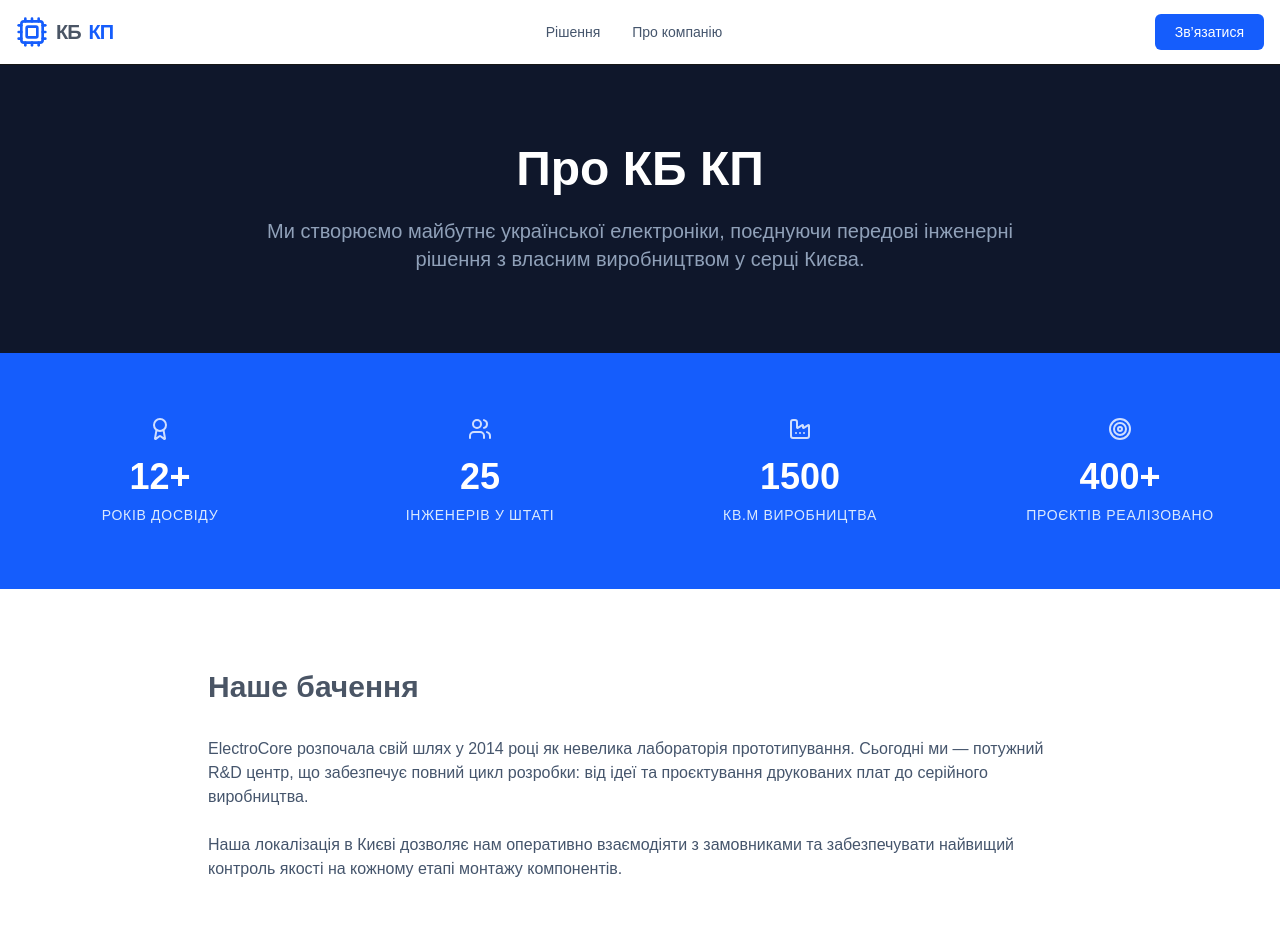
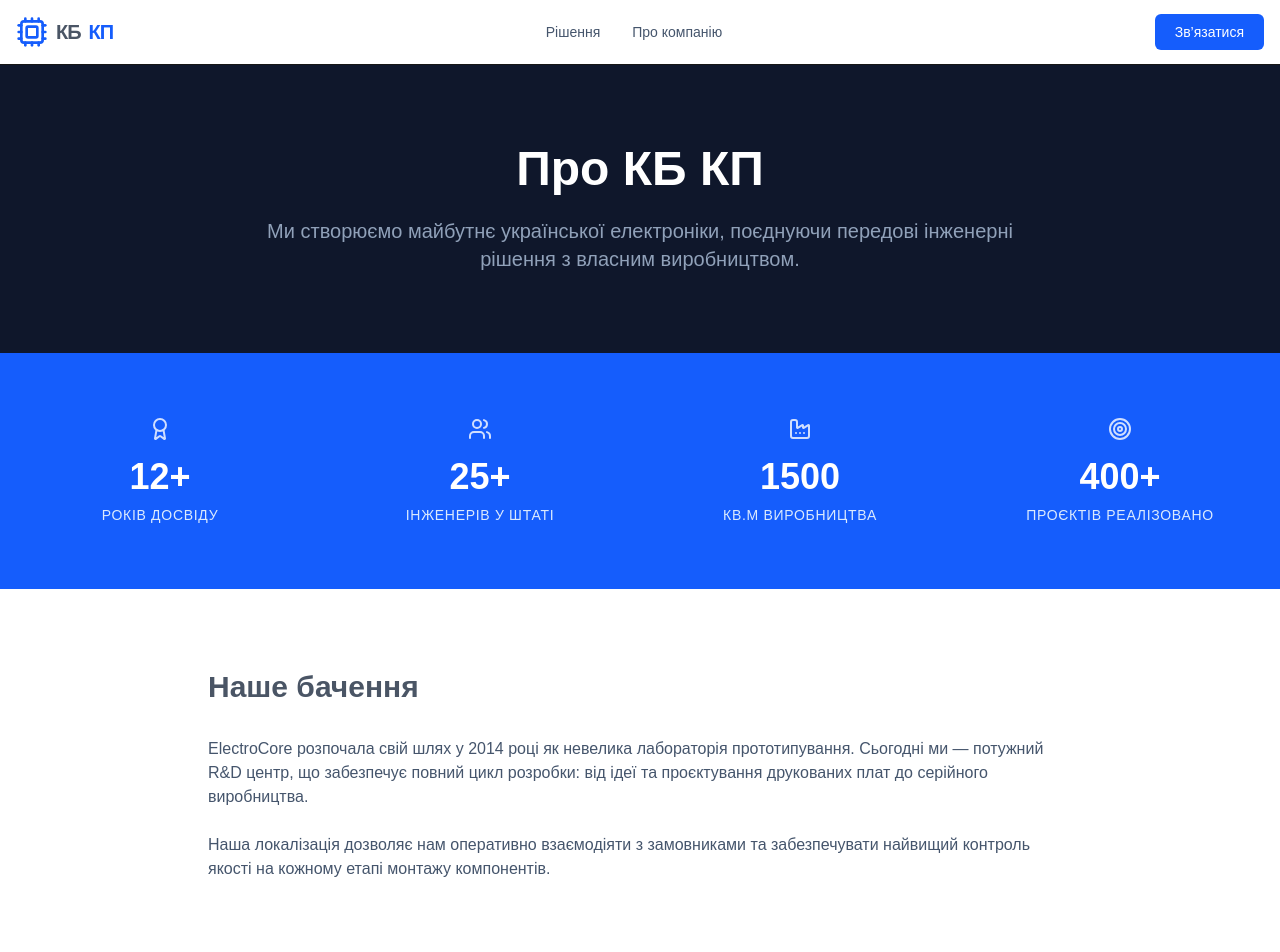
Before and after one commit to DBCD-UA/kbkp, a Next.js app: page /about in a window 1280 px wide. Shown: the top 952 px of the page. Built offline with nearby package versions, Linux system fonts and the light colour scheme.

Commit message:
add text adjustments to about page

```diff
--- a/src/app/about/page.tsx
+++ b/src/app/about/page.tsx
@@ -5,7 +5,7 @@ import { Target, Users, Factory, Award } from 'lucide-react';
 export default function AboutPage() {
     const stats = [
         { label: "Років досвіду", value: "12+", icon: <Award className="w-6 h-6" /> },
-        { label: "Інженерів у штаті", value: "25", icon: <Users className="w-6 h-6" /> },
+        { label: "Інженерів у штаті", value: "25+", icon: <Users className="w-6 h-6" /> },
         { label: "Кв.м виробництва", value: "1500", icon: <Factory className="w-6 h-6" /> },
         { label: "Проєктів реалізовано", value: "400+", icon: <Target className="w-6 h-6" /> },
     ];
@@ -19,7 +19,7 @@ export default function AboutPage() {
                     <div className="container mx-auto px-4 text-center">
                         <h1 className="text-4xl md:text-5xl font-bold mb-6">Про КБ КП</h1>
                         <p className="text-xl text-slate-400 max-w-3xl mx-auto">
-                            Ми створюємо майбутнє української електроніки, поєднуючи передові інженерні рішення з власним виробництвом у серці Києва.
+                            Ми створюємо майбутнє української електроніки, поєднуючи передові інженерні рішення з власним виробництвом.
                         </p>
                     </div>
                 </section>
@@ -48,7 +48,7 @@ export default function AboutPage() {
                                 ElectroCore розпочала свій шлях у 2014 році як невелика лабораторія прототипування. Сьогодні ми — потужний R&D центр, що забезпечує повний цикл розробки: від ідеї та проєктування друкованих плат до серійного виробництва.
                             </p>
                             <p>
-                                Наша локалізація в Києві дозволяє нам оперативно взаємодіяти з замовниками та забезпечувати найвищий контроль якості на кожному етапі монтажу компонентів.
+                                Наша локалізація дозволяє нам оперативно взаємодіяти з замовниками та забезпечувати найвищий контроль якості на кожному етапі монтажу компонентів.
                             </p>
                         </div>
                     </div>
```
